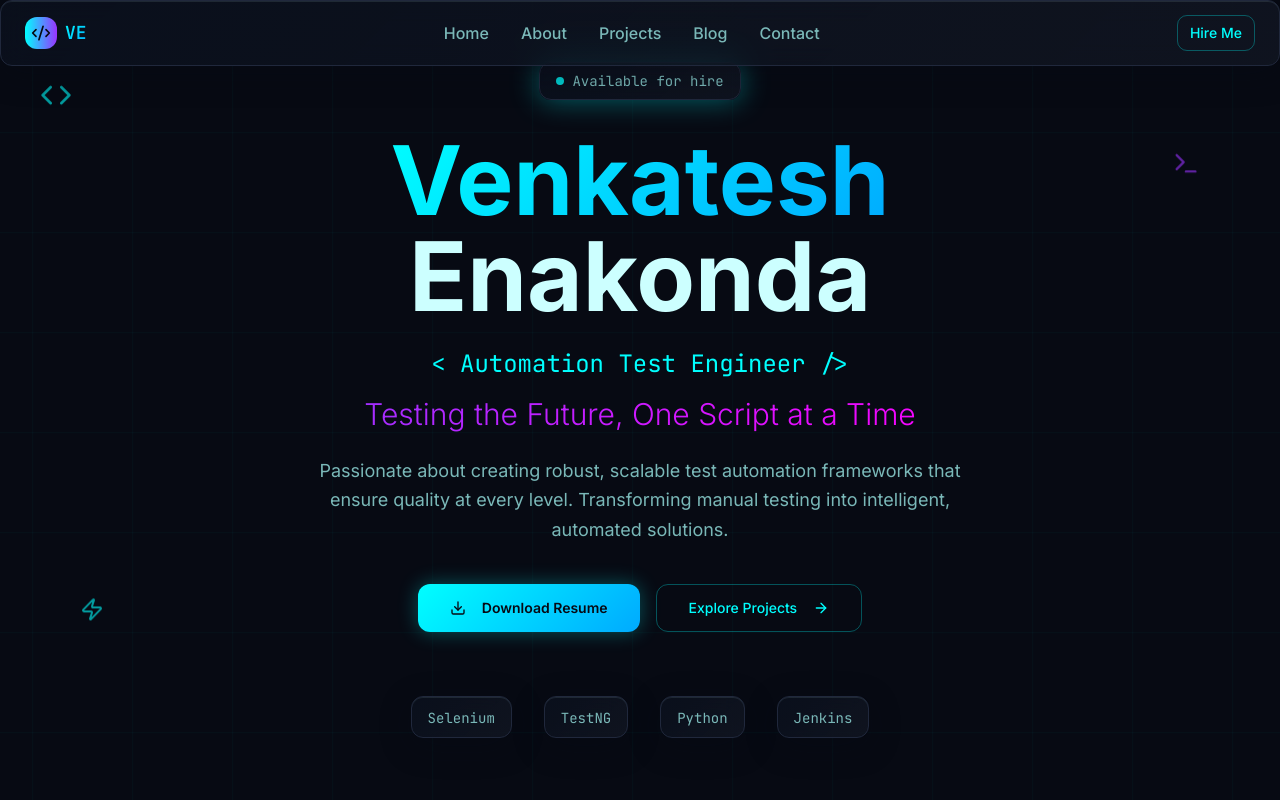
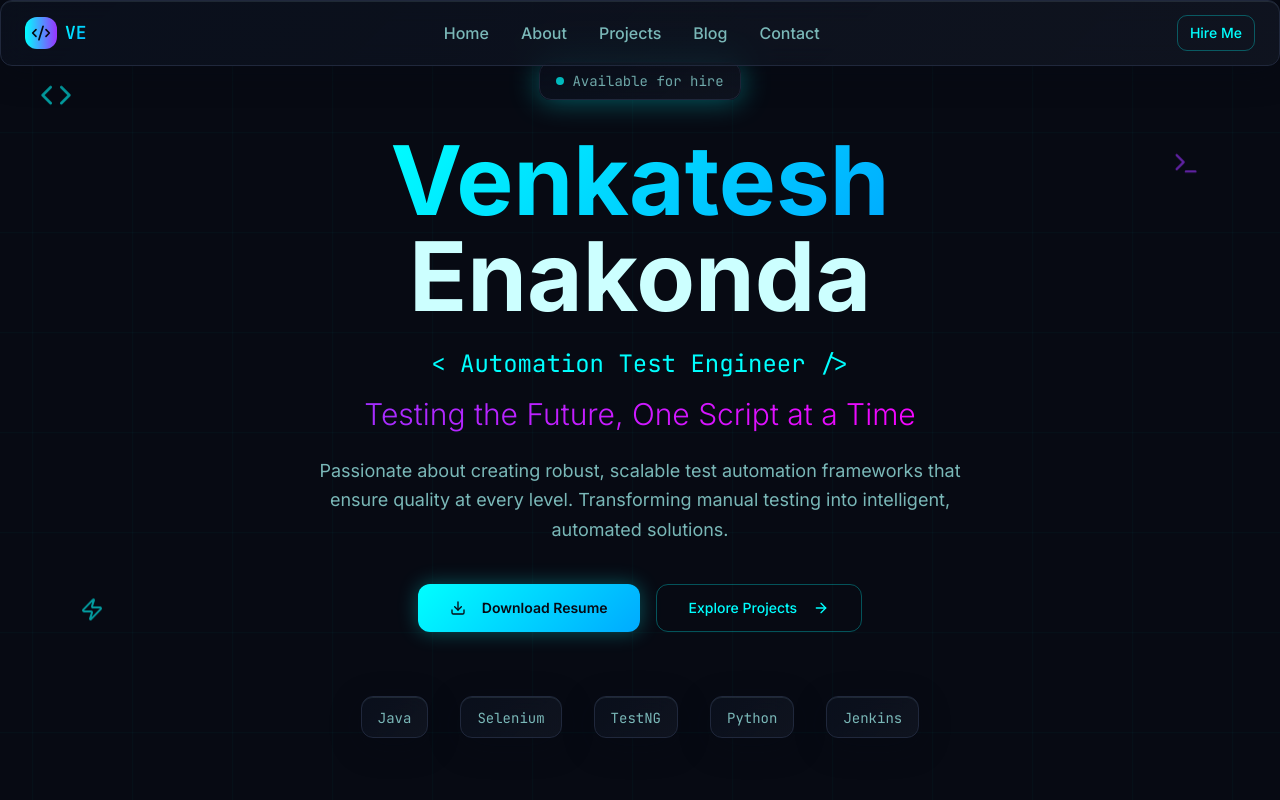
Before and after one commit to VenkateshEnakonda7/Portfolio-Repo, a React (Vite) app: page / in a window 1280 px wide. Shown: the top 800 px of the page. Built offline with nearby package versions, Linux system fonts and the light colour scheme.

Commit message:
Add Java to Hero section
Add a "Java" box to the tech stack display in the Hero section.

```diff
--- a/src/components/Hero.tsx
+++ b/src/components/Hero.tsx
@@ -67,6 +67,9 @@ const Hero = () => {
         {/* Tech Stack Floating */}
         <div className="mt-16 flex justify-center gap-8 text-muted-foreground">
           <div className="glass-card px-4 py-2 hover:scale-105 transition-transform">
+            <span className="font-mono text-sm">Java</span>
+          </div>
+          <div className="glass-card px-4 py-2 hover:scale-105 transition-transform">
             <span className="font-mono text-sm">Selenium</span>
           </div>
           <div className="glass-card px-4 py-2 hover:scale-105 transition-transform">
```
